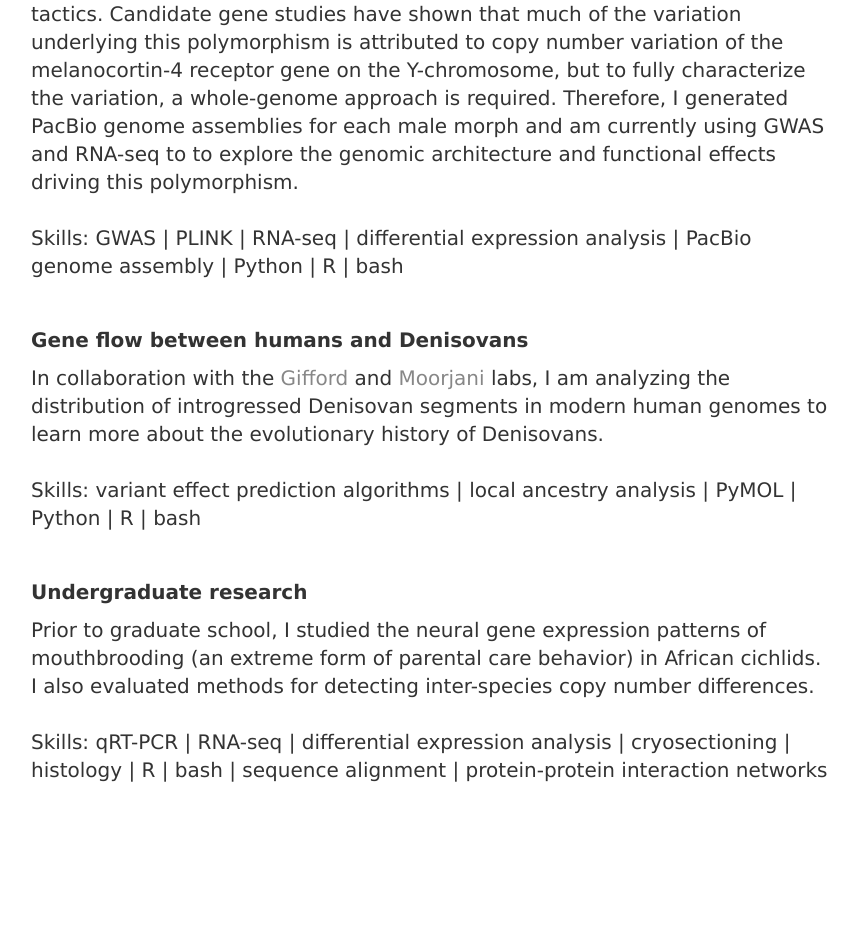
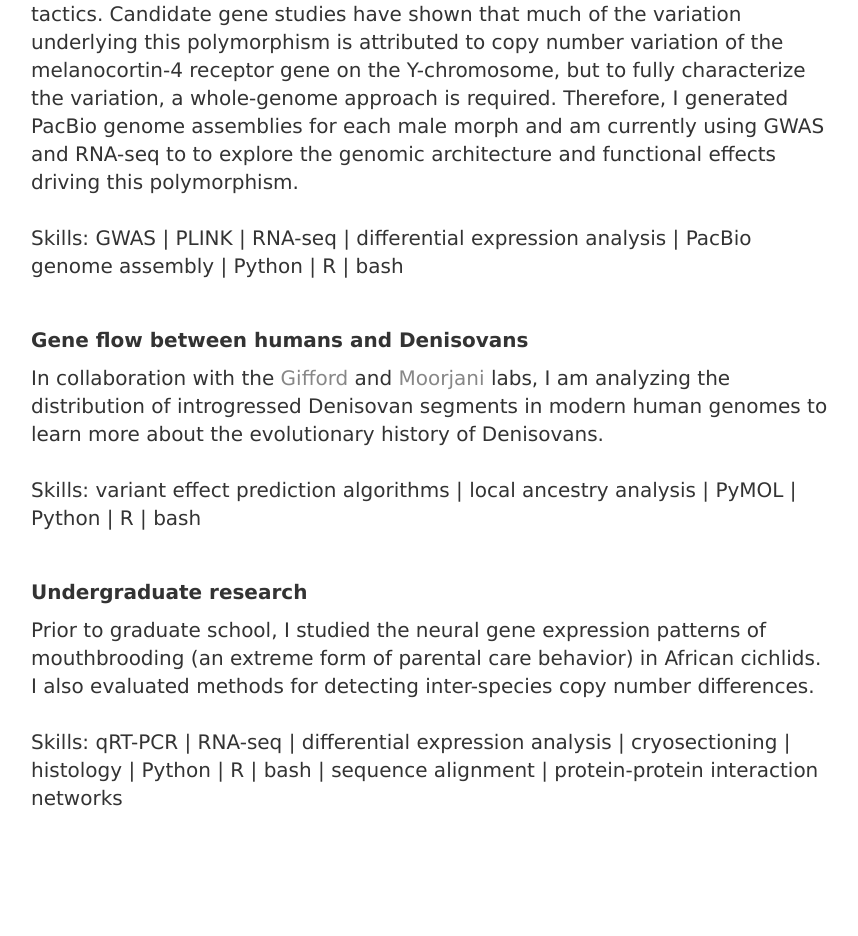
Before and after one commit to gpreising/gpreising.github.io, a Jekyll site: the page built from research/index.html, in a window 1280 px wide. Shown: the part 1094-2030 px from the top of the page, without its empty margins (209-1067 px from the left). Built offline with Jekyll 4.4.1, drawn with Linux system fonts in a browser that asks for light colours; before the commit the page ends 2002 px from its top, so only the background shows below that.

Commit message:
updated skills

```diff
--- a/research/index.html
+++ b/research/index.html
@@ -34,5 +34,5 @@
 	<p><strong>Undergraduate research</strong></p>
 	<p>Prior to graduate school, I studied the neural gene expression patterns of mouthbrooding (an extreme form of parental care behavior) in African cichlids. I also evaluated methods for detecting inter-species copy number differences.</p>
 	<br>
-	<p>Skills: qRT-PCR | RNA-seq | differential expression analysis | cryosectioning | histology | R | bash | sequence alignment | protein-protein interaction networks</p>
+	<p>Skills: qRT-PCR | RNA-seq | differential expression analysis | cryosectioning | histology | Python | R | bash | sequence alignment | protein-protein interaction networks</p>
 </div>
```
